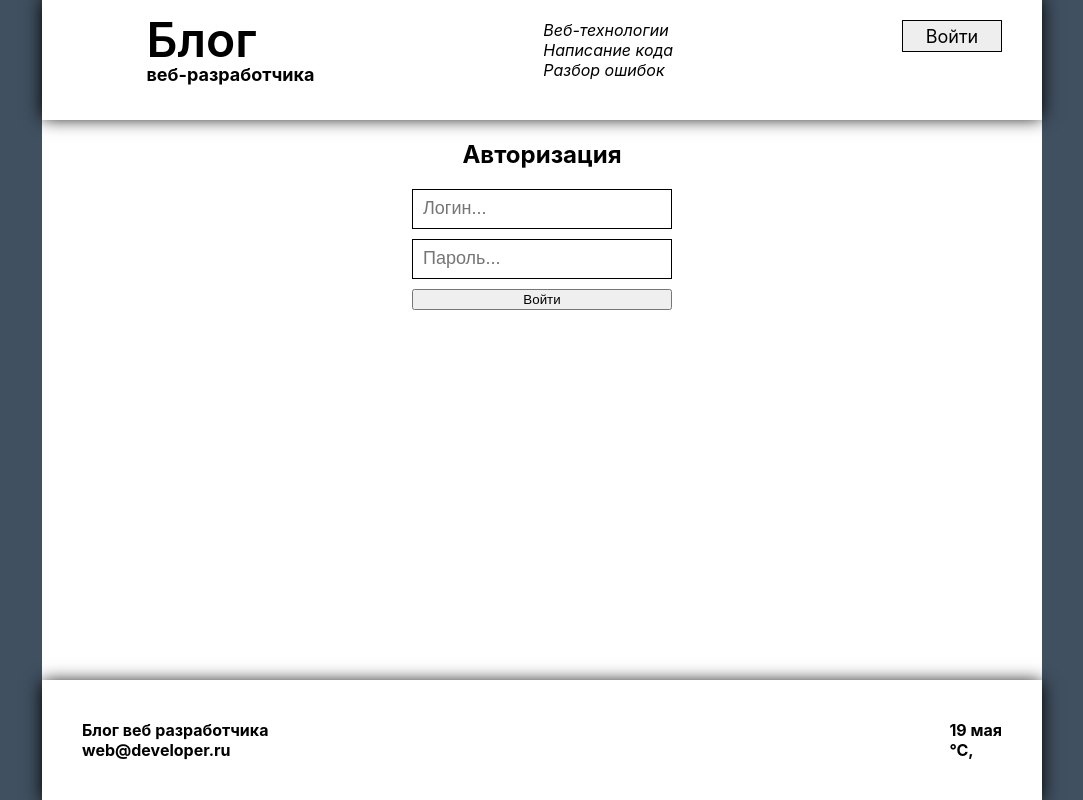
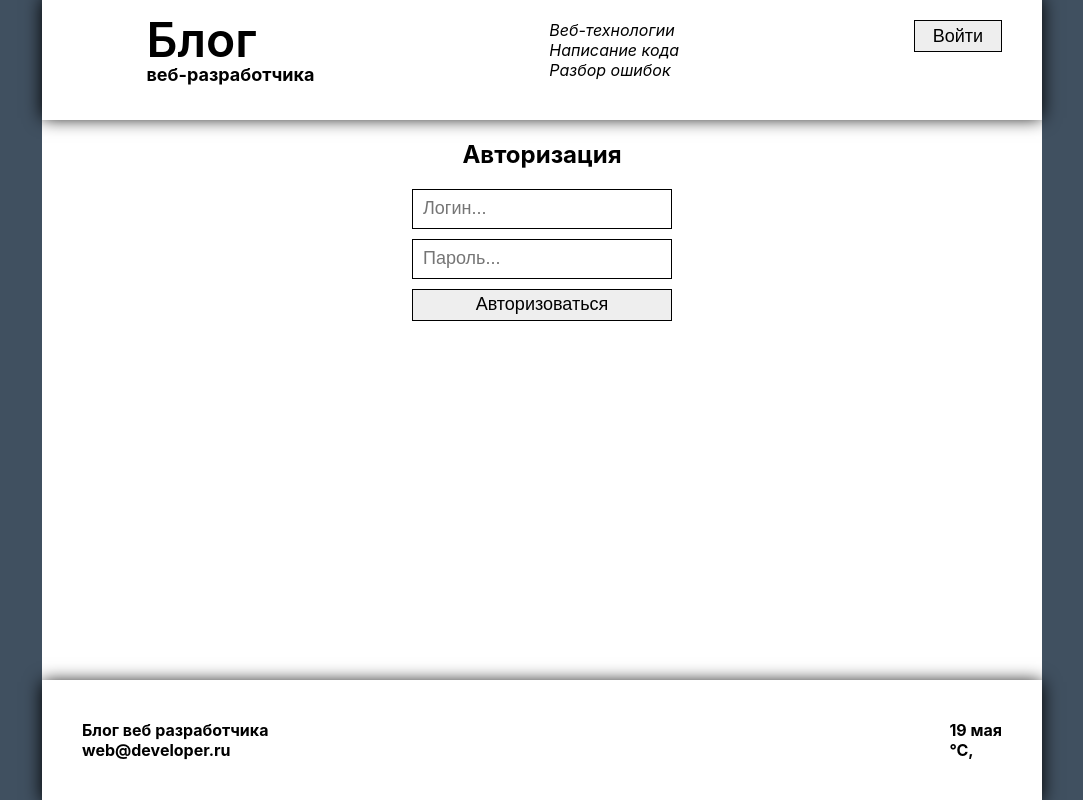
Before and after one commit to djKeysi/blog_react, a React (Vite) app: page /login in a window 1280 px wide. Shown: the whole page, without its empty margins (98-1181 px from the left). Built offline with nearby package versions, Linux system fonts and the light colour scheme; no server answers; a web font is replaced by a local one.

Commit message:
autorization2

```diff
--- a/src/components/button/button.jsx
+++ b/src/components/button/button.jsx
@@ -1,14 +1,24 @@
 import styled from 'styled-components';
 
-const ButtonContainer = ({ children }) => {};
+const ButtonContainer = ({ children, className, width, ...props }) => {
+	return (
+		<button className={className} {...props}>
+			{children}
+		</button>
+	);
+};
 
 export const Button = styled(ButtonContainer)`
 	display: flex;
 	justify-content: center;
 	align-items: center;
 	font-size: 18px;
-	width: 100px;
+	width: ${({ width = '100%' }) => width};
 	height: 32px;
 	border: 1px solid rgb(0, 0, 0);
 	background-color: rgb(238, 238, 238);
+
+	&:hover {
+		cursor: pointer;
+	}
 `;
--- a/src/components/header/components/control-panel/control-panel.jsx
+++ b/src/components/header/components/control-panel/control-panel.jsx
@@ -1,23 +1,23 @@
 import styled from 'styled-components';
-import { Icon } from '../../../../components';
+import { Button, Icon } from '../../../../components';
 import { Link, useNavigate } from 'react-router-dom';
 
 const RightAligned = styled.div`
 	display: flex;
 	justify-content: flex-end;
 `;
-const StyledLink = styled(Link)`
-	display: flex;
-	justify-content: center;
-	align-items: center;
-	font-size: 18px;
-	width: 100px;
-	height: 32px;
-	border: 1px solid #000;
-	background-color: #eee;
-`;
+// const StyledLink = styled(Link)`
+// 	display: flex;
+// 	justify-content: center;
+// 	align-items: center;
+// 	font-size: 18px;
+// 	width: 100px;
+// 	height: 32px;
+// 	border: 1px solid #000;
+// 	background-color: #eee;
+// `;
 
-const SlyledButton = styled.div`
+const SlyledIcon = styled.div`
 	&:hover {
 		cursor: pointer;
 	}
@@ -28,12 +28,14 @@ const ControlPanelContainer = ({ className }) => {
 	return (
 		<div className={className}>
 			<RightAligned>
-				<StyledLink to="/login">Войти</StyledLink>
+				<Button>
+					<Link to="/login">Войти</Link>
+				</Button>
 			</RightAligned>
 			<RightAligned>
-				<SlyledButton onClick={() => navigate(-1)}>
+				<SlyledIcon onClick={() => navigate(-1)}>
 					<Icon id="fa-backward" margin="10px 0 0 0" />
-				</SlyledButton>
+				</SlyledIcon>
 				<Link to="/post">
 					<Icon id="fa-file-text-o" margin="10px 0 0 16px" />
 				</Link>
--- a/src/components/pages/authorization/autorization.jsx
+++ b/src/components/pages/authorization/autorization.jsx
@@ -6,6 +6,7 @@ import { useState } from 'react';
 import { server } from '../../../BFF/server';
 import styled from 'styled-components';
 import { Input } from '../../input/input';
+import { Button } from '../../button/button';
 
 const authFormSchema = yup.object().shape({
 	login: yup
@@ -60,10 +61,11 @@ export const AutorizationContainer = ({ className }) => {
 					placeholder="Пароль..."
 					{...register('password')}
 				/>
-				<button type="submit" disabled={!!formError}>
+				<Button type="submit" disabled={!!formError}>
 					{' '}
-					Войти
-				</button>
+					Авторизоваться
+				</Button>
+
 				{errorMessage && <div>{errorMessage}</div>}
 			</form>
 		</div>
```
